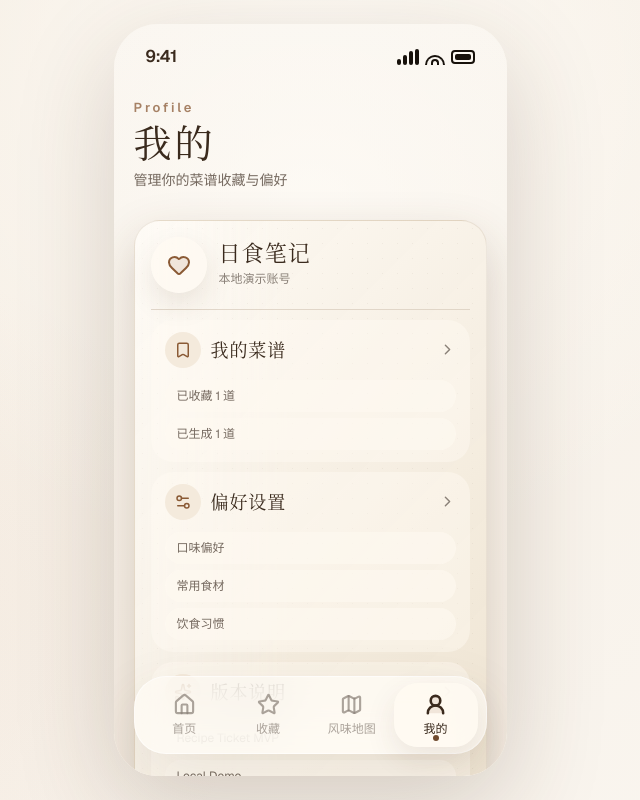
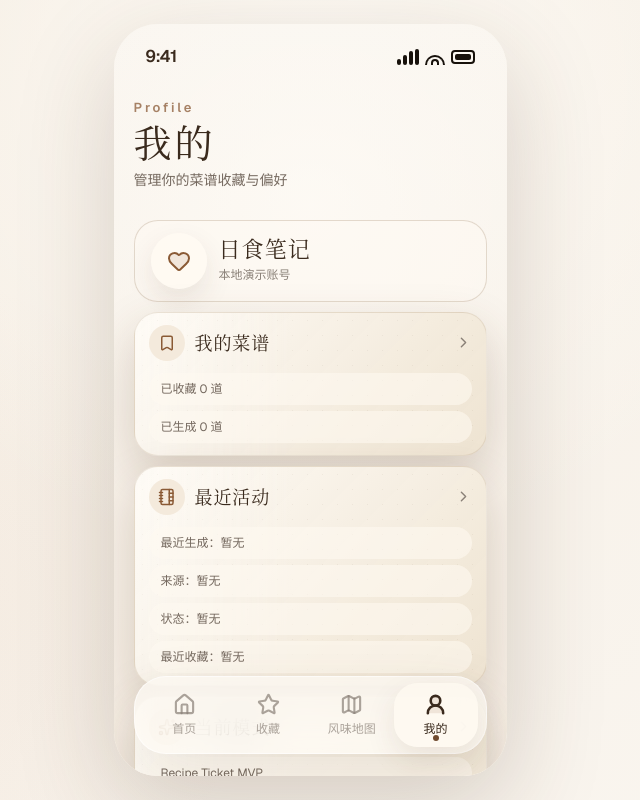
Before and after one commit to celinehan77-blip/recipe-ticket-app-v2, a Next.js app: page /me in a window 1280 px wide. Shown: the whole page, without its empty margins (330-970 px from the left). Built offline with nearby package versions, Linux system fonts and the light colour scheme.

Commit message:
完成我的页面本地数据展示

```diff
--- a/src/components/me/MeScreen.tsx
+++ b/src/components/me/MeScreen.tsx
@@ -1,30 +1,90 @@
 "use client";
 
+import { useEffect, useMemo, useState } from "react";
+import Link from "next/link";
 import { motion } from "framer-motion";
-import { Bookmark, ChevronRight, Heart, Settings2, Sparkles } from "lucide-react";
+import {
+  Bookmark,
+  ChevronRight,
+  Heart,
+  Map,
+  NotebookTabs,
+  Sparkles,
+} from "lucide-react";
 import { IosStatusBar } from "@/components/layout/IosStatusBar";
 import { IphoneFrame } from "@/components/layout/IphoneFrame";
 import { TabBar } from "@/components/layout/TabBar";
+import { getFavoriteRecipeSlugs } from "@/lib/localFavorites";
+import { readMockGenerationTask } from "@/lib/mockGenerationTask";
+import { recipes } from "@/lib/mockData";
 
-const profileSections = [
+type LocalProfileState = {
+  favoriteSlugs: string[];
+  generatedRecipeSlug: string | null;
+};
+
+const defaultLocalProfileState: LocalProfileState = {
+  favoriteSlugs: [],
+  generatedRecipeSlug: null,
+};
+
+function getRecipeTitle(slug: string | null) {
+  if (!slug) return "暂无";
+
+  return recipes.find((recipe) => recipe.slug === slug)?.titleZh ?? "暂无";
+}
+
+export function MeScreen() {
+  const [localProfile, setLocalProfile] = useState<LocalProfileState>(
+    defaultLocalProfileState,
+  );
+
+  useEffect(() => {
+    const timer = window.setTimeout(() => {
+      const task = readMockGenerationTask();
+
+      setLocalProfile({
+        favoriteSlugs: getFavoriteRecipeSlugs(),
+        generatedRecipeSlug: task?.generatedRecipeSlug ?? null,
+      });
+    }, 0);
+
+    return () => window.clearTimeout(timer);
+  }, []);
+
+  const favoriteCount = localProfile.favoriteSlugs.length;
+  const generatedCount = localProfile.generatedRecipeSlug ? 1 : 0;
+  const recentGeneratedTitle = getRecipeTitle(localProfile.generatedRecipeSlug);
+  const recentFavoriteTitle = getRecipeTitle(
+    localProfile.favoriteSlugs[localProfile.favoriteSlugs.length - 1] ?? null,
+  );
+
+  const profileSections = useMemo(
+    () => [
       {
         title: "我的菜谱",
         icon: Bookmark,
-    rows: ["已收藏 1 道", "已生成 1 道"],
+        rows: [`已收藏 ${favoriteCount} 道`, `已生成 ${generatedCount} 道`],
       },
       {
-    title: "偏好设置",
-    icon: Settings2,
-    rows: ["口味偏好", "常用食材", "饮食习惯"],
+        title: "最近活动",
+        icon: NotebookTabs,
+        rows: [
+          `最近生成：${recentGeneratedTitle}`,
+          `来源：${generatedCount > 0 ? "Local Demo" : "暂无"}`,
+          `状态：${generatedCount > 0 ? "已完成" : "暂无"}`,
+          `最近收藏：${recentFavoriteTitle}`,
+        ],
       },
       {
-    title: "版本说明",
+        title: "当前模式",
         icon: Sparkles,
-    rows: ["Recipe Ticket MVP", "Local Demo"],
+        rows: ["Recipe Ticket MVP", "Local Demo", "数据仅保存在当前浏览器"],
       },
-];
+    ],
+    [favoriteCount, generatedCount, recentFavoriteTitle, recentGeneratedTitle],
+  );
 
-export function MeScreen() {
   return (
     <IphoneFrame>
       <IosStatusBar />
@@ -47,14 +107,13 @@ export function MeScreen() {
           </p>
         </motion.header>
 
-        <motion.section
+        <motion.div
           initial={{ opacity: 0, y: 18 }}
           animate={{ opacity: 1, y: 0 }}
           transition={{ delay: 0.08, duration: 0.45 }}
-          className="paper-card mt-7 rounded-[26px] px-4 py-4"
+          className="mt-7 space-y-2.5"
         >
-          <div className="relative z-10 space-y-2.5">
-            <div className="flex items-center gap-3 border-b border-[#d8cabb]/70 pb-4">
+          <section className="flex items-center gap-3 rounded-[24px] border border-[#d8cabb]/70 bg-[#fffaf2]/42 px-4 py-3">
             <div className="grid h-14 w-14 shrink-0 place-items-center rounded-full bg-[#fffaf2]/78 text-[#8a5a35] shadow-[0_12px_28px_rgba(78,52,29,0.1)]">
               <Heart size={24} className="fill-[#8a5a35]/12" />
             </div>
@@ -66,16 +125,20 @@ export function MeScreen() {
                 本地演示账号
               </p>
             </div>
-            </div>
+          </section>
 
-            {profileSections.map((section) => {
+          {profileSections.map((section, index) => {
             const Icon = section.icon;
 
             return (
-                <article
+              <motion.article
                 key={section.title}
-                  className="rounded-[22px] bg-[#fffaf2]/42 px-3.5 py-3"
+                initial={{ opacity: 0, y: 14 }}
+                animate={{ opacity: 1, y: 0 }}
+                transition={{ delay: 0.12 + index * 0.05, duration: 0.38 }}
+                className="paper-card rounded-[24px] px-3.5 py-3"
               >
+                <div className="relative z-10">
                   <div className="flex items-center justify-between gap-3">
                     <div className="flex items-center gap-2.5">
                       <span className="grid h-9 w-9 place-items-center rounded-full bg-[#f4eadc] text-[#8a5a35]">
@@ -98,11 +161,28 @@ export function MeScreen() {
                       </p>
                     ))}
                   </div>
-                </article>
+                </div>
+              </motion.article>
             );
           })}
+
+          <div className="grid grid-cols-2 gap-2.5 pt-1">
+            <Link
+              href="/favorites"
+              className="flex h-12 items-center justify-center gap-1.5 rounded-[18px] bg-[#8b9a7a] text-[13px] font-semibold text-[#fffaf2] shadow-[0_12px_24px_rgba(91,105,64,0.18)]"
+            >
+              <Bookmark size={16} />
+              查看收藏
+            </Link>
+            <Link
+              href="/flavor-map"
+              className="flex h-12 items-center justify-center gap-1.5 rounded-[18px] bg-[#fffaf2]/62 text-[13px] font-semibold text-[#6a5748] shadow-[0_10px_22px_rgba(78,52,29,0.08)]"
+            >
+              <Map size={16} />
+              去风味地图
+            </Link>
           </div>
-        </motion.section>
+        </motion.div>
       </div>
 
       <TabBar current="profile" />
```
Lines whose indentation alone changed are shown as unchanged.
